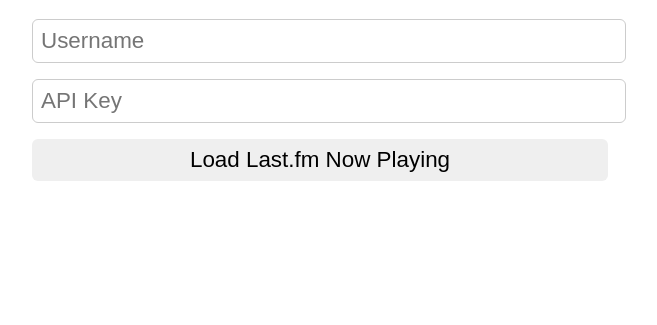
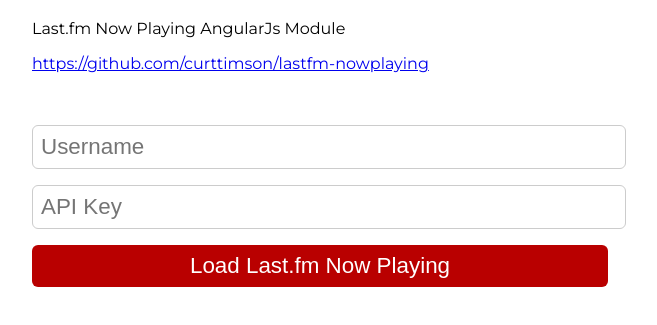
Before and after one commit to curttimson/lastfm-nowplaying, a website: page example/index.html in a window 1280 px wide. Shown: the part 63-388 px from the top of the page, without its empty margins (224-881 px from the left). Drawn offline with Linux system fonts and the light colour scheme.

Commit message:
Improve Example page UI

```diff
--- a/example/index.html
+++ b/example/index.html
@@ -2,18 +2,23 @@
 <html>
   <head>
     <meta charset="utf-8">
-    <title></title>
+    <title>Lastfm-NowPlaying AngularJs Module</title>
     <link href='style/style.css' rel="stylesheet" />
     <link href='lastfm-nowplaying/lastfm-nowplaying.min.css' rel="stylesheet" />
     <link href="https://fonts.googleapis.com/css?family=Montserrat" rel="stylesheet">
-    <script src="npm/angular.min.js"></script>
-    <script src="scripts/app.js"></script>
-    <script src="lastfm-nowplaying/lastfm-nowplaying-debug.js"></script>
     <meta name="viewport" content="width=device-width, initial-scale=1.0"/>
   </head>
   <body ng-app="app" ng-controller="mainCtrl">
     <div class="content">
       <h1>Last.fm Now Playing</h1>
+      <div class="description">
+        <p>
+          Last.fm Now Playing AngularJs Module
+        </p>
+        <p>
+          <a href='https://github.com/curttimson/lastfm-nowplaying'>https://github.com/curttimson/lastfm-nowplaying</a>
+        </p>
+      </div>
       <form>
         <p>
           <input type='text' placeholder="Username" ng-model="username" />
@@ -27,5 +32,8 @@
       </form>
     </div>
     <div lastfmnowplaying config="lastFmConfig"></div>
+    <script src="npm/angular.min.js"></script>
+    <script src="scripts/app.js"></script>
+    <script src="lastfm-nowplaying/lastfm-nowplaying-debug.js"></script>
   </body>
 </html>
--- a/example/style/style.scss
+++ b/example/style/style.scss
@@ -8,6 +8,10 @@
   margin:0 auto;
   max-width:768px;
   font-family: 'Montserrat', sans-serif;
+}
+
+.description{
+  padding-bottom: 20px;
 }
 
 form{
@@ -24,5 +28,10 @@
   button{
     border:0;
     cursor: pointer;
+    background-color: #b90000;
+    color:#fff;
+    &:hover{
+      background-color: #d50000;
+    }
   }
 }
```
Also changed, not shown: example/style/style.css.
